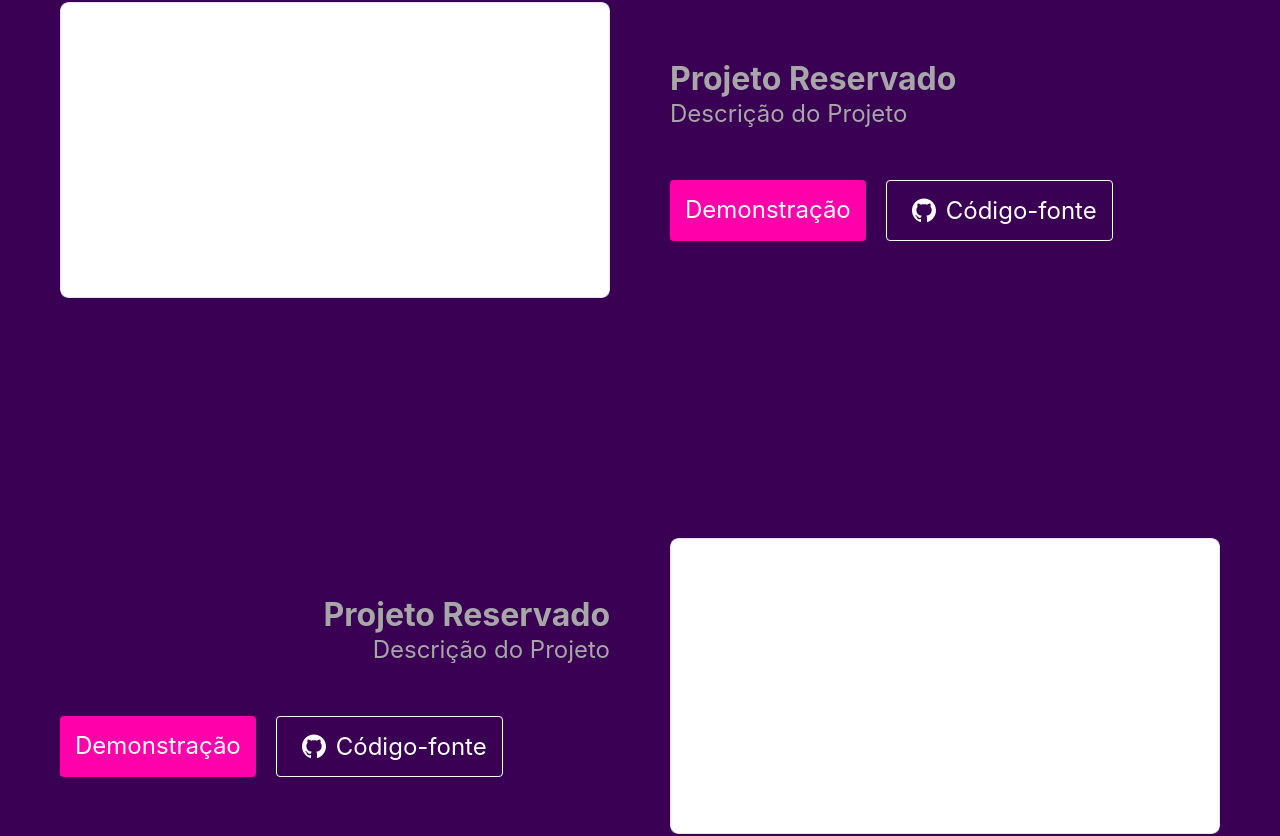
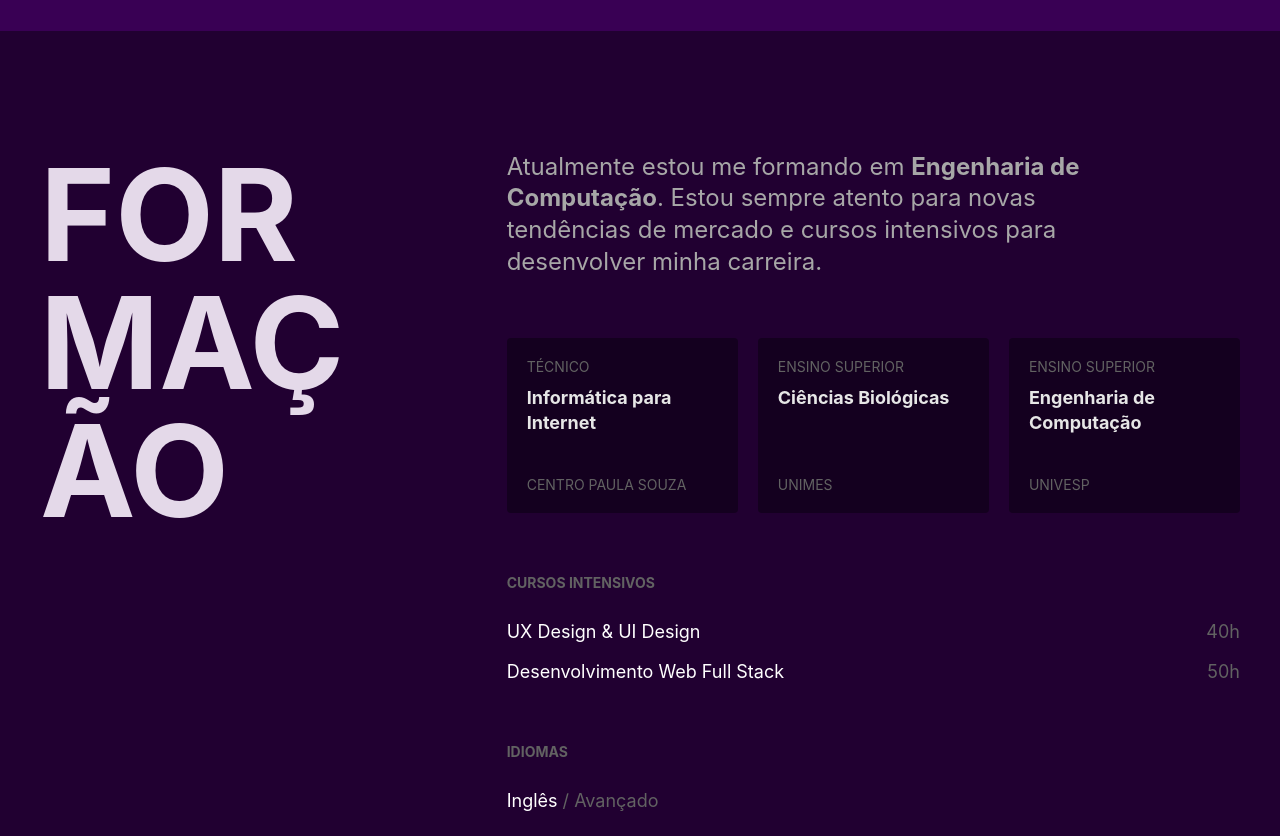
Before and after one commit to MarcosWolf/portfolio.old, a React (Create React App) app: page / in a window 1280 px wide. Shown: the part 3247-4083 px from the top of the page. Built offline with nearby package versions, Linux system fonts and the light colour scheme.

Commit message:
Inserção dos campos Habilidades e Formação

```diff
--- a/src/App.js
+++ b/src/App.js
@@ -1,8 +1,9 @@
 import Header from './components/Header';
 import Intro from './components/Intro';
 import Experience from './components/Experience';
+import Skills from './components/Skills';
 import Projects from './components/Projects';
-import Skills from './components/Skills';
+import Graduation from './components/Graduation';
 import Footer from './components/Footer';
 
 import styled from 'styled-components';
@@ -19,6 +20,7 @@ function App() {
       <Experience />
       <Skills />
       <Projects />
+      <Graduation />
       <Footer />
     </AppContainer>
   )
--- /dev/null
+++ b/src/components/Graduation/GraduationCourses/index.js
@@ -0,0 +1,40 @@
+import styled from 'styled-components';
+
+const CoursesMain = styled.div`
+    margin-bottom: 60px;
+`
+
+const CoursesMainTitle = styled.h3`
+    font-size: 0.875rem;
+    line-height: 1.4;
+    color: var(--quaternary-text-color);
+    text-transform: uppercase;
+    margin-bottom: 30px;
+`
+
+const CourseName = styled.li`
+    font-size: 1.125rem;
+    line-height: 1.1;
+    margin-bottom: 20px;
+    display: flex;
+    justify-content: space-between;
+    color: var(--main-bg-color);
+`
+
+const CourseTotal = styled.span`
+    color: var(--quaternary-text-color);
+`
+
+function GraduationCourses() {
+    return (
+        <CoursesMain>
+            <CoursesMainTitle>Cursos Intensivos</CoursesMainTitle>
+            <ul>
+                <CourseName>UX Design & UI Design<CourseTotal>40h</CourseTotal></CourseName>
+                <CourseName>Desenvolvimento Web Full Stack<CourseTotal>50h</CourseTotal></CourseName>
+            </ul>
+        </CoursesMain>
+    )
+}
+
+export default GraduationCourses;
--- /dev/null
+++ b/src/components/Graduation/GraduationLanguages/index.js
@@ -0,0 +1,37 @@
+import styled from 'styled-components';
+
+const LanguagesMain = styled.div`
+
+`
+
+const LanguagesMainTitle = styled.h3`
+    font-size: 0.875rem;
+    line-height: 1.4;
+    color: var(--quaternary-text-color);
+    text-transform: uppercase;
+    margin-bottom: 30px;
+`
+
+const LanguageName = styled.li`
+    font-size: 1.125rem;
+    line-height: 1.1;
+    margin-bottom: 20px;
+    color: var(--main-bg-color);
+`
+
+const LanguageLevel = styled.span`
+    color: var(--quaternary-text-color);
+`
+
+function GraduationLanguages() {
+    return (
+        <LanguagesMain>
+            <LanguagesMainTitle>Idiomas</LanguagesMainTitle>
+            <ul>
+                <LanguageName>Inglês <LanguageLevel>/ Avançado</LanguageLevel></LanguageName>
+            </ul>
+        </LanguagesMain>
+    )
+}
+
+export default GraduationLanguages;
--- /dev/null
+++ b/src/components/Graduation/GraduationList/index.js
@@ -0,0 +1,65 @@
+import styled from 'styled-components';
+
+const GraduationMain = styled.ul`
+    display: flex;
+    flex-wrap: wrap;
+    gap: 20px;
+    margin-bottom: 60px;
+`
+
+const GraduationItem = styled.li`
+    flex: 1;
+    background: var(--quinary-bg-color);
+    padding: 20px;
+    border-radius: 4px;
+    display: flex;
+    flex-direction: column;
+    transition: transform 330ms ease-in-out;
+`
+
+const GraduationClass = styled.span`
+    font-size: .875rem;
+    text-transform: uppercase;
+    color: var(--quaternary-text-color);
+    margin-bottom: 10px;
+`
+
+const GraduationName = styled.h3`
+    flex: 1;
+    font-size: 1.125rem;
+    line-height: 1.4;
+    margin-bottom: 40px;
+    color: var( --secondary-bg-color);
+`
+
+const GraduationSchool = styled.span`
+    font-size: .875rem;
+    text-transform: uppercase;
+    color: var(--quaternary-text-color);
+`
+
+function GraduationList() {
+    return (
+        <GraduationMain>
+            <GraduationItem>
+                <GraduationClass>Técnico</GraduationClass>
+                <GraduationName>Informática para Internet</GraduationName>
+                <GraduationSchool>Centro Paula Souza</GraduationSchool>
+            </GraduationItem>
+
+            <GraduationItem>
+                <GraduationClass>Ensino Superior</GraduationClass>
+                <GraduationName>Ciências Biológicas</GraduationName>
+                <GraduationSchool>Unimes</GraduationSchool>
+            </GraduationItem>
+
+            <GraduationItem>
+                <GraduationClass>Ensino Superior</GraduationClass>
+                <GraduationName>Engenharia de Computação</GraduationName>
+                <GraduationSchool>UNIVESP</GraduationSchool>
+            </GraduationItem>
+        </GraduationMain>
+    )
+}
+
+export default GraduationList;
--- /dev/null
+++ b/src/components/Graduation/index.js
@@ -0,0 +1,61 @@
+import styled from 'styled-components';
+import GraduationList from '../Graduation/GraduationList';
+import GraduationCourses from '../Graduation/GraduationCourses';
+import GraduationLanguages from '../Graduation/GraduationLanguages';
+
+const GraduationContainer = styled.div`
+    width: 100%;
+    background: var(--quaternary-bg-color);
+`
+
+const GraduationMain = styled.div`
+    max-width: 1200px;
+    padding: 120px 20px;
+    margin: 0 auto;
+    display: grid;
+    grid-template-columns: 1fr 2fr;
+    gap: 100px;
+`
+const GraduationSubtitle = styled.h1`
+    font-size: 8rem;
+    line-height: 1;
+    color: var(--main-subtitle-color);
+    text-transform: uppercase;
+    word-break: break-all;
+    max-width: 5ch;
+
+    @media (max-width: 800px) {
+        color: var(--primary-text-color);
+        max-width: initial !important;
+        font-size: 3rem;
+        text-transform: capitalize;
+    }
+`
+
+const GraduationDescription = styled.p`
+    font-size: 1.5rem;
+    line-height: 1.33;
+    max-width: 40ch;
+    margin-bottom: 60px;
+    color: var(--tertiary-text-color);
+`
+
+function Graduation() {
+    return (
+        <GraduationContainer>
+            <GraduationMain>
+                <GraduationSubtitle>Formação</GraduationSubtitle>
+                <div>
+                    <GraduationDescription>Atualmente estou me formando em <strong>Engenharia de Computação</strong>. Estou sempre atento para novas tendências de mercado e cursos intensivos para desenvolver minha carreira.</GraduationDescription>
+                    <GraduationList />
+                    <GraduationCourses />
+                    <GraduationLanguages />
+                </div>
+
+            </GraduationMain>
+        </GraduationContainer>
+
+    )
+}
+
+export default Graduation;
--- a/src/components/Projects/index.js
+++ b/src/components/Projects/index.js
@@ -43,26 +43,19 @@ const Project = styled.div`
     }
 `
 
+const ProjectsTitle = styled.h2`
+    display: flex;
+    margin: 0 auto;
+    justify-content: center;
+    color: var(--tertiary-text-color);
+    text-transform: uppercase;
+`
+
 function Projects() {
     return (
         <ProjectsContainer>
             <ProjectsMain>
-                <Project>
-                    <ProjectImage/>
-                    <div>
-                        <ProjectDescription />
-                        <ProjectButtons/>
-                    </div>
-                </Project>
-
-                <Project>
-                    <ProjectImage/>
-                    <div>
-                        <ProjectDescription />
-                        <ProjectButtons/>
-                    </div>
-                </Project>
-
+                <ProjectsTitle>Meus últimos projetos</ProjectsTitle>
                 <Project>
                     <ProjectImage/>
                     <div>
--- a/src/components/Skills/index.js
+++ b/src/components/Skills/index.js
@@ -21,10 +21,6 @@ const SkillsTitle = styled.h2`
     justify-content: center;
     color: var(--tertiary-text-color);
     text-transform: uppercase;
-
-    @media (max-width: 800px) {
-
-    }
 `
 
 function Skills() {
```
